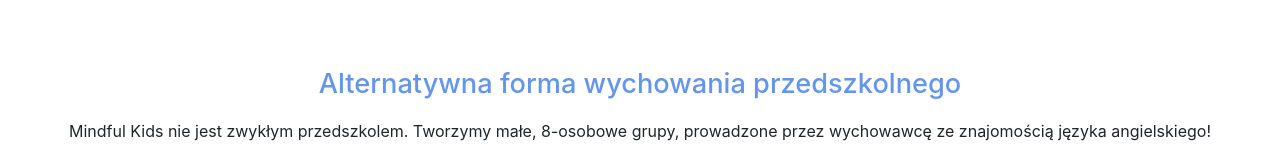
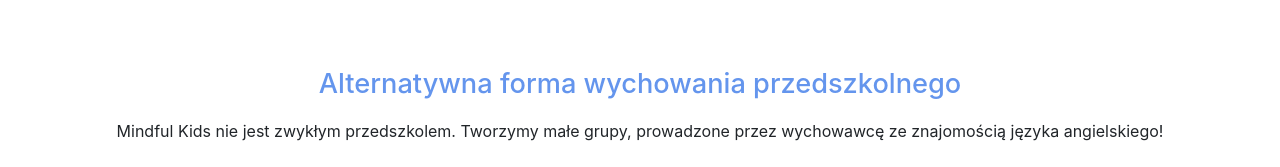
Before and after one commit to AnJaWr/Mindful, a plain HTML site: page index.html in a window 1280 px wide. Shown: the part 802-969 px from the top of the page. Drawn offline with nearby package versions, Linux system fonts and the light colour scheme.

Commit message:
text changed

```diff
--- a/index.html
+++ b/index.html
@@ -153,7 +153,7 @@
             <div class="header_inner">
                 <h1>Alternatywna forma wychowania przedszkolnego</h1>
 
-                <p> Mindful Kids nie jest zwykłym przedszkolem. Tworzymy małe, 8-osobowe grupy, prowadzone przez
+                <p> Mindful Kids nie jest zwykłym przedszkolem. Tworzymy małe grupy, prowadzone przez
                     wychowawcę
                     ze
                     znajomością języka angielskiego!</p>
```
Also changed, not shown: doc/88240635_2694635597252038_7822235825227169792_o.jpg (added).
